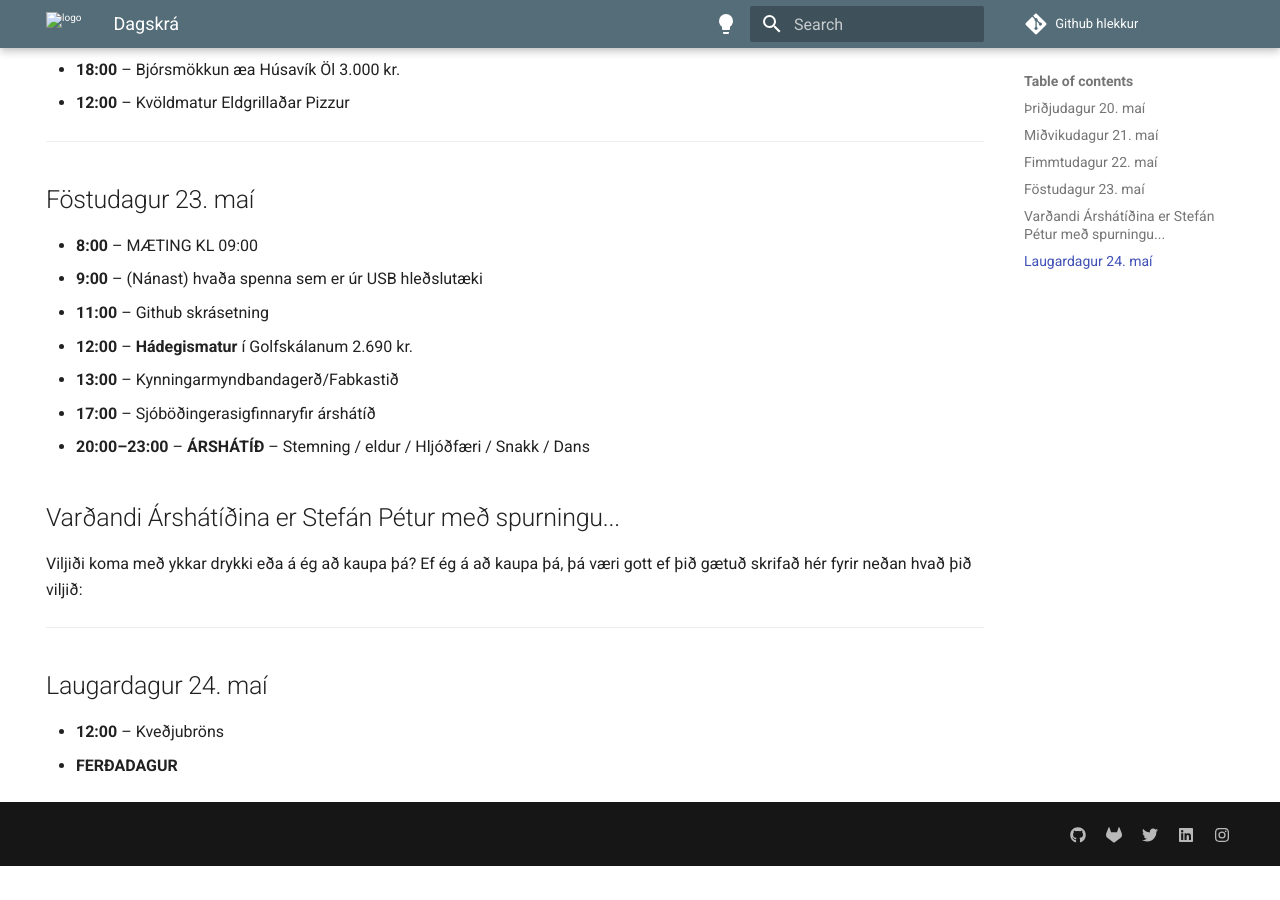
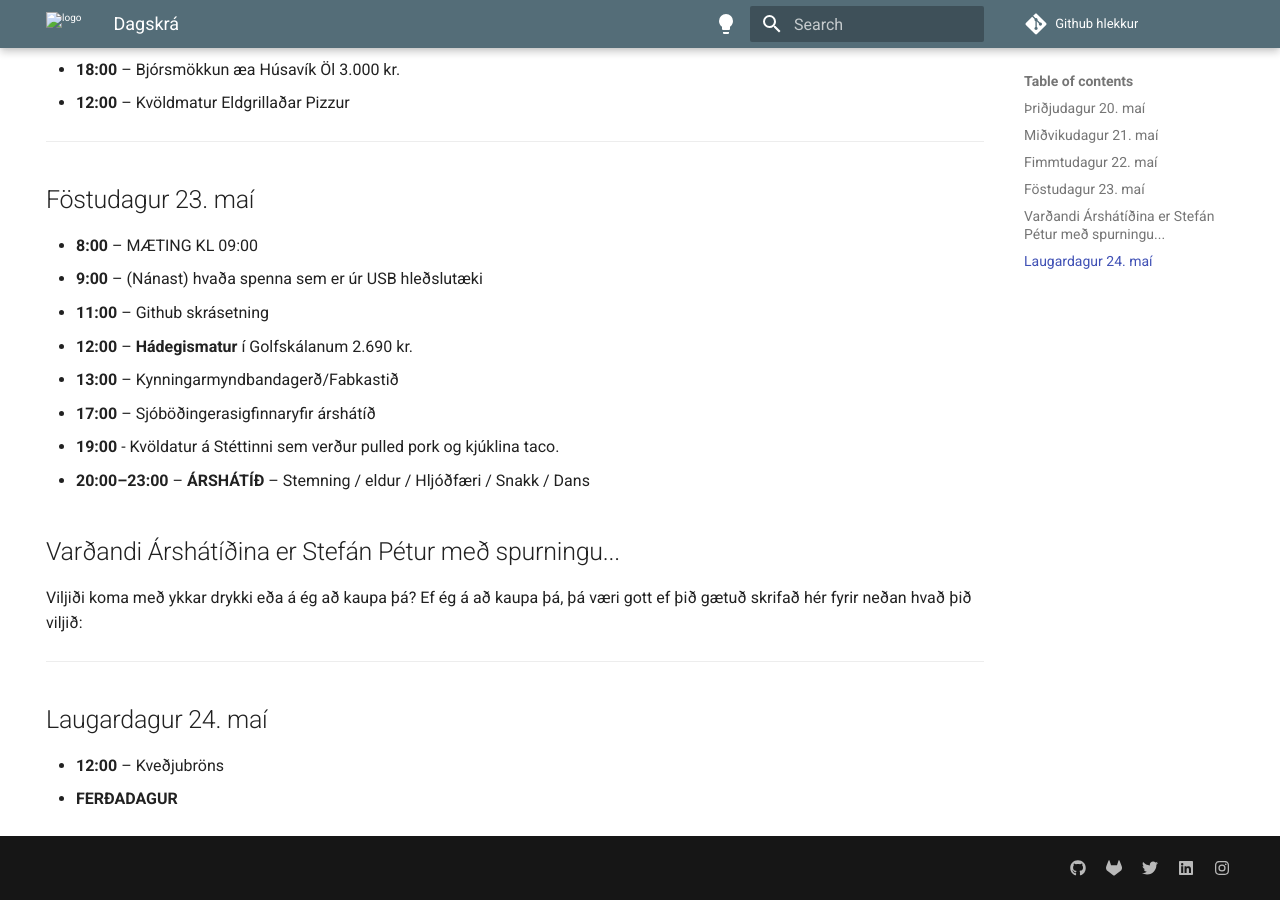
Before and after one commit to Fab-Lab-Island/fli-bootcamp-2025, an MkDocs documentation site: the page built from docs/dagskra.md, in a window 1280 px wide and 900 px high, scrolled down 1812 px. Built offline with MkDocs 1.6.1 and Material for MkDocs 9.7.7, drawn with Linux system fonts in a browser that asks for light colours; comment, search, counter and statistics services are not loaded; before the commit the page ends 2678 px from its top, so only the background shows below that.

Commit message:
Update dagskra matur árshátíð.md

```diff
--- a/docs/dagskra.md
+++ b/docs/dagskra.md
@@ -54,6 +54,7 @@ Dagskrá hefst kl 9:00 nema annað sé tekið fram.
 - **12:00** – **Hádegismatur** í Golfskálanum 2.690 kr.
 - **13:00** – Kynningarmyndbandagerð/Fabkastið
 - **17:00** – Sjóböðingera­sigfinnar­yfir árshátíð
+- **19:00** - Kvöldatur á Stéttinni sem verður pulled pork og kjúklina taco.
 - **20:00–23:00** – **ÁRSHÁTÍÐ** – Stemning / eldur / Hljóðfæri / Snakk / Dans
 
 ## Varðandi Árshátíðina er Stefán Pétur með spurningu...
```
